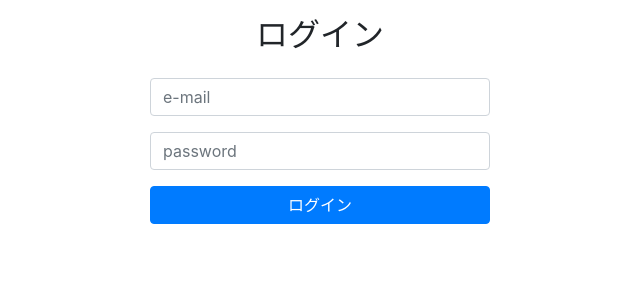
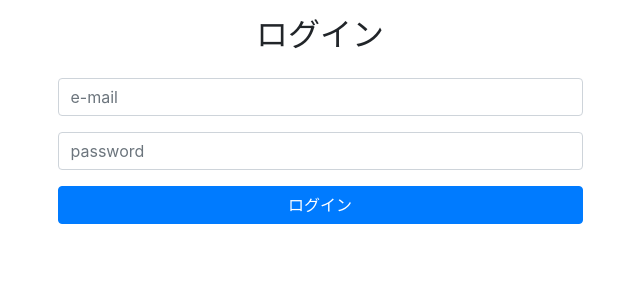
Before and after one commit to lelouch99v/booker, a Next.js app in the folder react/: page /login in a window 1280 px wide. Shown: the top 300 px of the page, without its empty margins (320-960 px from the left). Built offline with nearby package versions, Linux system fonts and the light colour scheme.

Commit message:
Improve login UI

```diff
--- a/react/pages/login.js
+++ b/react/pages/login.js
@@ -38,7 +38,7 @@ const Login = () => {
       </Row>
       <Row>
         <Col>
-          <Form className='col-4 offset-4'>
+          <Form className='col-md-6 offset-md-3 col-sm-8 offset-sm-2 col-xs-8 offset-xs-2'>
             <Form.Group>
               <Form.Control onChange={handleEmailChange} type='text' name='id' placeholder='e-mail' />
             </Form.Group>
```
